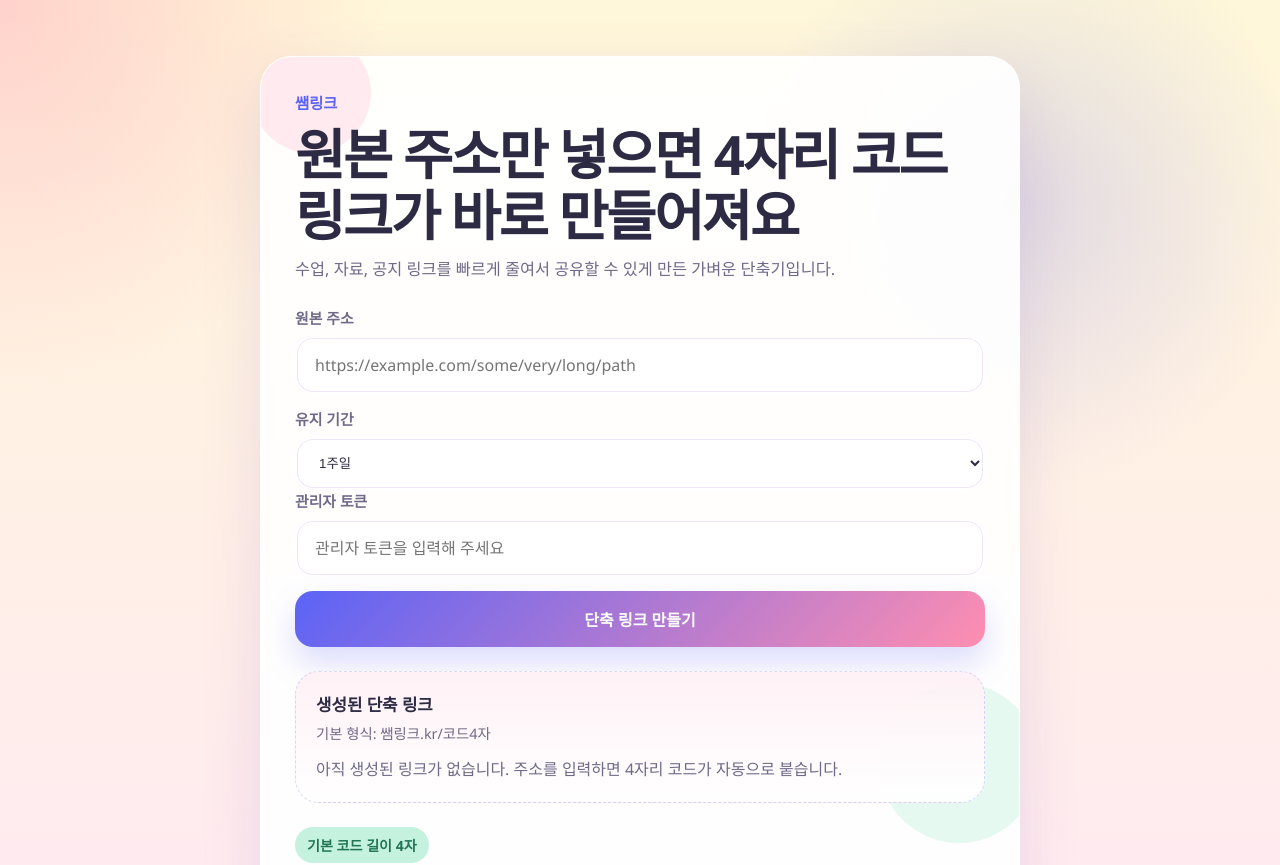
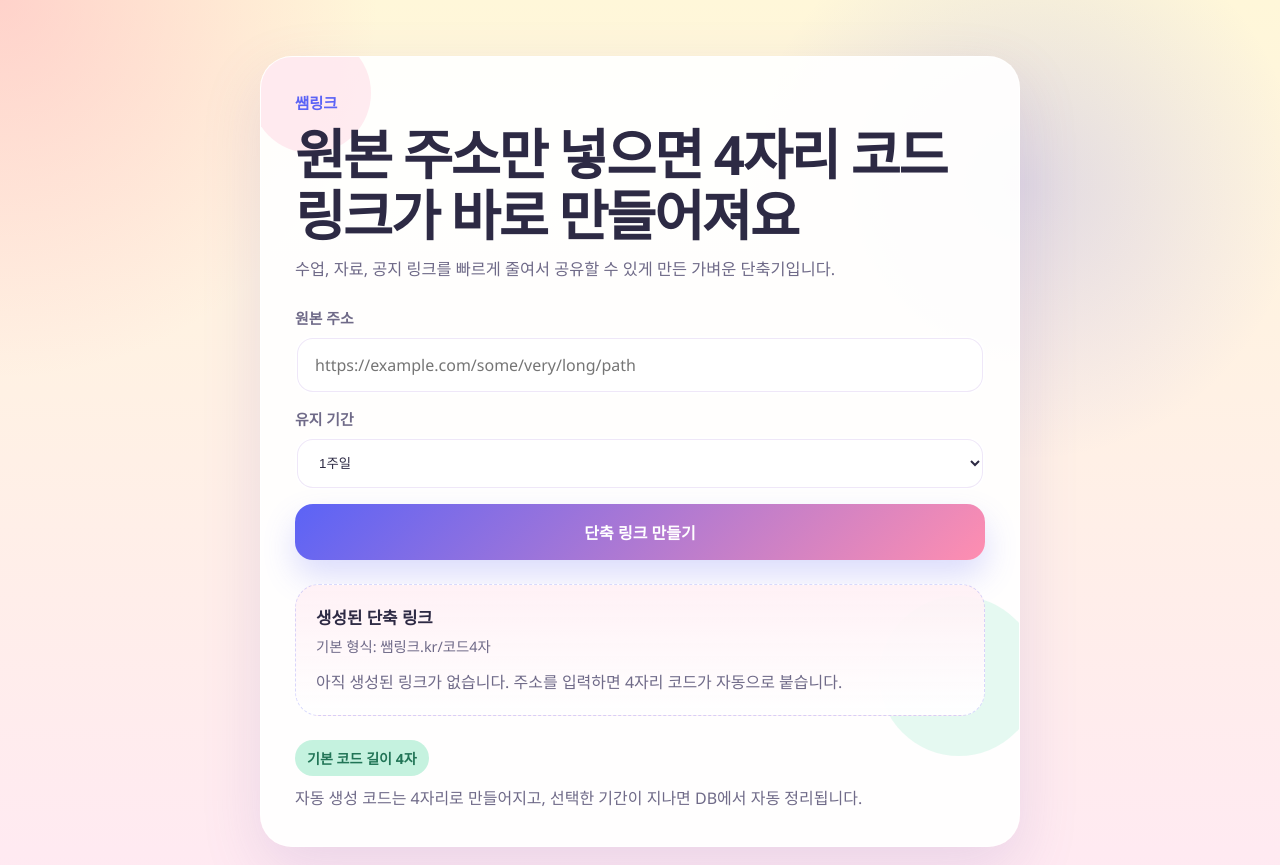
Before and after one commit to 01056649000yoo/URL, a Next.js app: page / in a window 1280 px wide. Shown: the top 865 px of the page. Built offline with nearby package versions, Linux system fonts and the light colour scheme.

Commit message:
Remove admin token input from UI

```diff
--- a/app/api/shorten/route.ts
+++ b/app/api/shorten/route.ts
@@ -7,7 +7,6 @@ import { getBaseUrl } from "@/lib/site-url";
 type CreateLinkPayload = {
   destination?: string;
   slug?: string;
-  adminToken?: string;
   createdBy?: string;
   retentionPeriod?: "day" | "week" | "month";
 };
@@ -40,7 +39,6 @@ export async function POST(request: Request) {
     const body = (await request.json()) as CreateLinkPayload;
     const destination = body.destination?.trim();
     const suppliedSlug = body.slug?.trim();
-    const adminToken = body.adminToken?.trim();
     const createdBy = body.createdBy?.trim() || null;
     const retentionDays = retentionDaysFromPeriod(body.retentionPeriod);
 
@@ -67,10 +65,6 @@ export async function POST(request: Request) {
         { error: "서버에 관리자 토큰이 설정되지 않았습니다." },
         { status: 500 },
       );
-    }
-
-    if (adminToken !== process.env.SHORTENER_ADMIN_TOKEN) {
-      return NextResponse.json({ error: "관리자 토큰이 올바르지 않습니다." }, { status: 401 });
     }
 
     if (!retentionDays) {
--- a/app/page.tsx
+++ b/app/page.tsx
@@ -21,14 +21,10 @@ const BRAND_NAME = "쌤링크";
 const BRAND_DOMAIN = "쌤링크.kr";
 
 function formatDateTime(value?: string) {
-  if (!value) {
-    return "";
-  }
+  if (!value) return "";
 
   const date = new Date(value);
-  if (Number.isNaN(date.getTime())) {
-    return "";
-  }
+  if (Number.isNaN(date.getTime())) return "";
 
   return new Intl.DateTimeFormat("ko-KR", {
     dateStyle: "medium",
@@ -55,7 +51,6 @@ export default function HomePage() {
     const formData = new FormData(form);
     const payload = {
       destination: String(formData.get("destination") ?? ""),
-      adminToken: String(formData.get("adminToken") ?? ""),
       retentionPeriod: String(formData.get("retentionPeriod") ?? "week") as RetentionPeriod,
     };
 
@@ -92,9 +87,7 @@ export default function HomePage() {
   }
 
   async function handleCopy() {
-    if (!resultUrl) {
-      return;
-    }
+    if (!resultUrl) return;
 
     try {
       await navigator.clipboard.writeText(resultUrl);
@@ -140,17 +133,6 @@ export default function HomePage() {
                 <option value="week">1주일</option>
                 <option value="month">1달</option>
               </select>
-            </label>
-
-            <label className="label">
-              <span>관리자 토큰</span>
-              <input
-                className="field"
-                name="adminToken"
-                type="password"
-                placeholder="관리자 토큰을 입력해 주세요"
-                required
-              />
             </label>
           </div>
 
```
